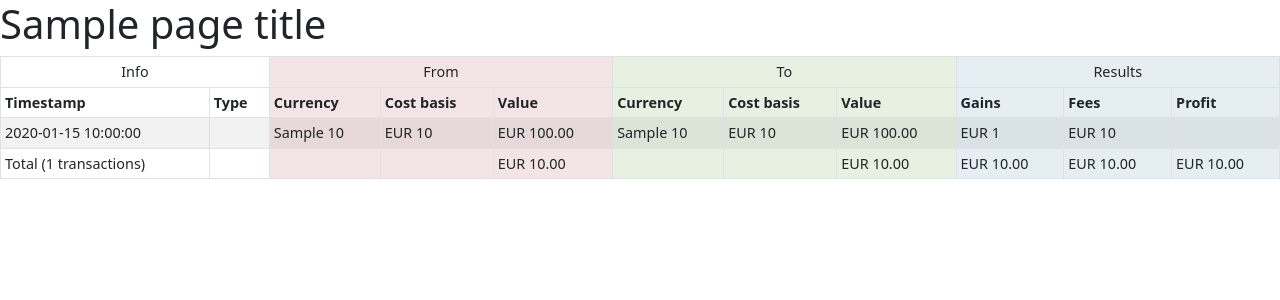
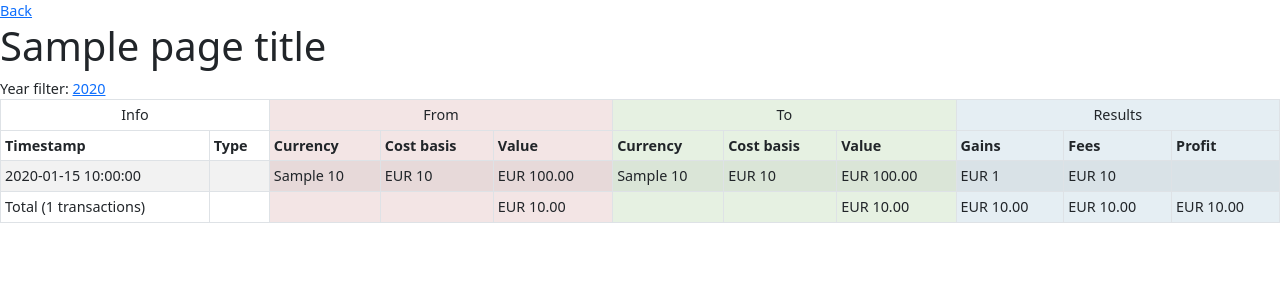
Before and after one commit to ranta/crypto-fifo-taxes, a Django app: template crypto_fifo_taxes/templates/crypto_fifo_taxes/transaction_list.html in a window 1280 px wide. Shown: the top 300 px of the page. Run offline with Django 3.2, Linux system fonts and the light colour scheme; tables that the repository leaves empty hold one stand-in row (values such as "Sample post"); the template is opened without the code that fills it: values that come from a table or form of the project are taken from there, most other values are stand-ins (such as "Sample title", 1, 10 or a date in 2020).

Commit message:
Add year filter buttons to transactions lists

```diff
--- a/crypto_fifo_taxes/templates/base.html
+++ b/crypto_fifo_taxes/templates/base.html
@@ -19,6 +19,8 @@
 
 <body>
 <div id="content">
+    <a href="{% url 'index' %}">Back</a>
+    <h1>{% block page_header %}Title{% endblock %}</h1>
     {% block content %}{% endblock %}
 </div>
 
--- a/crypto_fifo_taxes/templates/crypto_fifo_taxes/transaction_list.html
+++ b/crypto_fifo_taxes/templates/crypto_fifo_taxes/transaction_list.html
@@ -2,9 +2,14 @@
 {% load custom_tags %}
 
 {% block title %}Transaction List{% endblock %}
+{% block page_header %}{{ page_title }}{% endblock %}
 
 {% block content %}
-    <h1>{{ page_title }}</h1>
+    Year filter:
+    {% for year in years %}
+        <a href="?year={{ year }}">{{ year }}</a> {% if not forloop.last %}|{% endif %}
+    {% endfor %}
+
     {% if transaction_list %}
         <table class="table table-striped table-bordered table-hover table-sm">
             <colgroup>
--- a/crypto_fifo_taxes/templates/graph.html
+++ b/crypto_fifo_taxes/templates/graph.html
@@ -1,6 +1,7 @@
 {% extends "base.html" %}
 
 {% block title %}Graph{% endblock %}
+{% block page_header %}Graph{% endblock %}
 
 {% block head %}
     <script src="https://code.highcharts.com/stock/highstock.js"></script>
--- a/crypto_fifo_taxes/templates/index.html
+++ b/crypto_fifo_taxes/templates/index.html
@@ -1,10 +1,9 @@
 {% extends "base.html" %}
 
-{% block title %}Graph{% endblock %}
+{% block title %}Index{% endblock %}
+{% block page_header %}Index{% endblock %}
 
 {% block content %}
-    <h1>Index</h1>
-
     <ul>
         <li><a href="{% url 'management' %}">Management</a></li>
         <li><a href="{% url 'graph' %}">Graph</a></li>
--- a/crypto_fifo_taxes/templates/management.html
+++ b/crypto_fifo_taxes/templates/management.html
@@ -1,10 +1,9 @@
 {% extends "base.html" %}
 
 {% block title %}Management{% endblock %}
+{% block page_header %}Management{% endblock %}
 
 {% block content %}
-    <h1>Management</h1>
-
     <h5>Stats</h5>
     <ul>
         <li>Latest transaction timestamp: <b>{{ latest_transaction_timestamp }}</b></li>
--- a/crypto_fifo_taxes/views/transactions.py
+++ b/crypto_fifo_taxes/views/transactions.py
@@ -94,6 +94,11 @@ class TransactionListView(ListView):
             sum_from_value=Sum("from_detail__total_value"),
             sum_to_value=Sum("to_detail__total_value"),
         )
+        context["years"] = (
+            Transaction.objects.values_list("timestamp__year", flat=True)
+            .order_by("timestamp__year")
+            .distinct("timestamp__year")
+        )
         return context
 
 
```
